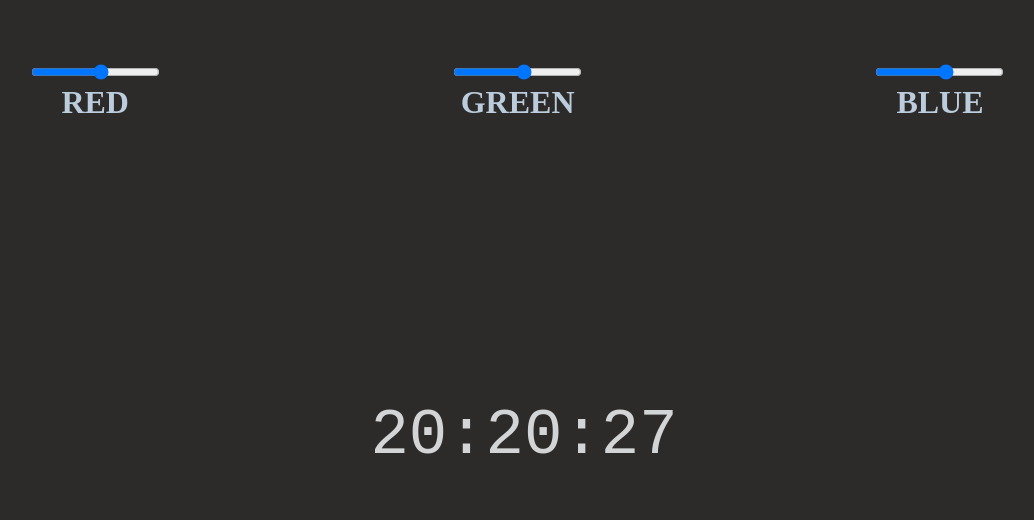
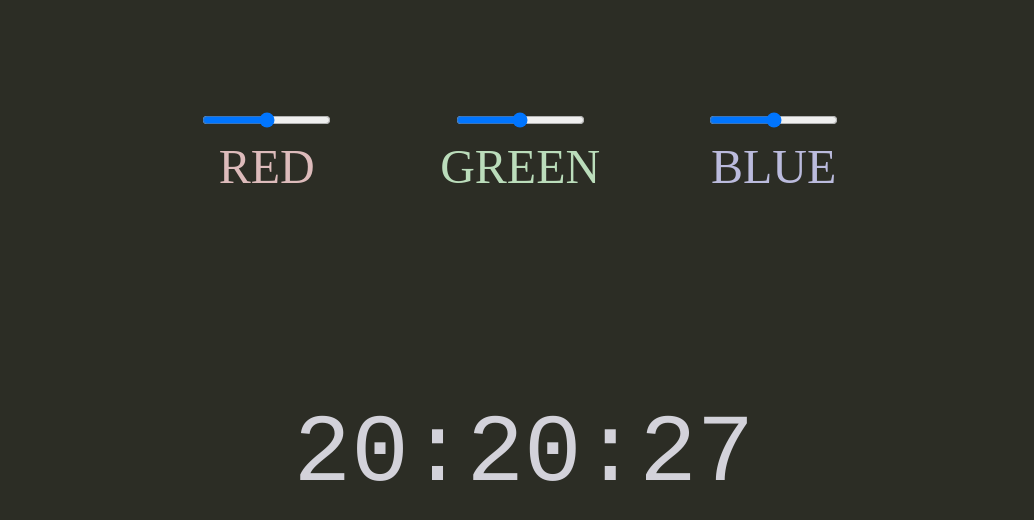
Before and after one commit to goodwin64/colored-time, a plain HTML site: page index.html in a window 1280 px wide. Shown: the whole page, without its empty margins (116-1150 px from the left). Drawn offline with Linux system fonts and the light colour scheme.

Commit message:
Add functionality of buttons; change design
1) Buttons affect on probability of incrementing the colors:
value 0 - only decreasing,
value 10 - only increasing,
value 5 - 50% of increasing chance.
Also minimum value set to 0 instead of 1 (0% prob. to increasing).
2) Function randomStepUp is extended version of randomStep: third
optional argument "percents" is the value of probability of increasing
the "key" color.
3) Changed text font. Note that time text should have monospaced font
for maintaining a stable width on digits changing moments (23:59 ->
0:00).
4) Names of buttons moved from <h1> tag to <p>, it's little more
convenient.

```diff
--- a/index.html
+++ b/index.html
@@ -9,16 +9,16 @@
   <div id="time"></div>
   <div id="colors">
   	<div class="color" id="red">
-  		<input class="ranges" type="range" min="1" max="10">
-  		<h1>RED</h1>
+  		<input class="ranges" type="range" min="0" max="10">
+  		<p>RED</p>
   	</div>
   	<div class="color" id="green">
-  		<input class="ranges" type="range" min="1" max="10">
-  		<h1>GREEN</h1>
+  		<input class="ranges" type="range" min="0" max="10">
+  		<p>GREEN</p>
   	</div>
   	<div class="color" id="blue">
-  		<input class="ranges" type="range" min="1" max="10">
-  		<h1>BLUE</h1>
+  		<input class="ranges" type="range" min="0" max="10">
+  		<p>BLUE</p>
   	</div>
   </div>
   <script type="text/javascript" src="main.js"></script>
--- a/main.js
+++ b/main.js
@@ -23,15 +23,8 @@ function rgbInversion(rgbString) {
   return rgbString.replace(/\d+, \d+, \d+/g, newValues.join(", "));
 }
 
-function randomStep(colors, key) {
-  if (Math.random() >= 0.5) {
-    colors[key]++;
-  } else {
-    colors[key]--;
-  }
-}
-
-function randomStepUp(colors, key, percents, step) {
+function randomStepUp(colors, key, percents) {
+  percents = percents == undefined ? 50 : percents;
   if (Math.random() * 100 <= percents) {
     colors[key]++;
   } else {
@@ -48,8 +41,10 @@ function changeValues(colors) {
     colors[activeName]--;
   else if (activeValue == colors[activeName + "Min"])
     colors[activeName]++;
-  else
-    randomStep(colors, activeName)
+  else {
+    var chanceToIncrement = document.querySelector("#" + activeName + " > input").value;
+    randomStepUp(colors, activeName, chanceToIncrement * 10);
+  }
 
   //return colors;
 }
--- a/style.css
+++ b/style.css
@@ -4,7 +4,7 @@ html, body {height: 100%;}
 
 #time {
 	color: white;
-	font: 64px Courier New;
+	font: 96px PT Mono, Courier, Arial;
 	height: 64px;
 	position: relative;
 	top: 50%;
@@ -12,9 +12,12 @@ html, body {height: 100%;}
 }
 
 #colors {
+	font: 48px Helvetica Arial;
 	height: 64px;
-	margin-bottom: 40px;
-	display: block;
+	max-width: 60%;
+	position: relative;
+	margin: 20px auto;
+	text-align: center;
 }
 
 .color {
@@ -24,6 +27,14 @@ html, body {height: 100%;}
 	text-align: center;
 }
 
-.color > h1 {
-	color: #bcd;
+#red > p {
+	color: #dbb;
 }
+
+#green > p {
+	color: #bdb;
+}
+
+#blue > p {
+	color: #bbd;
+}
```
